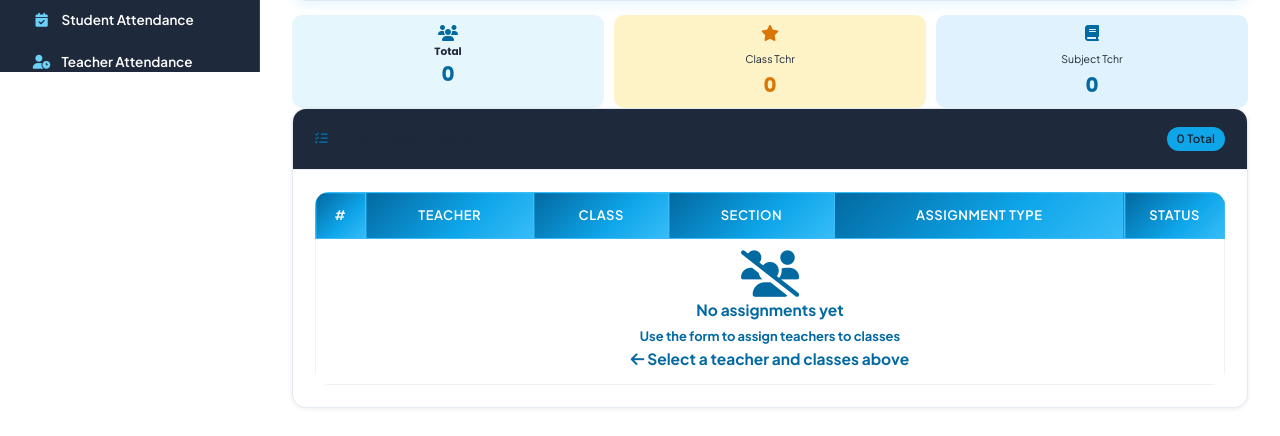
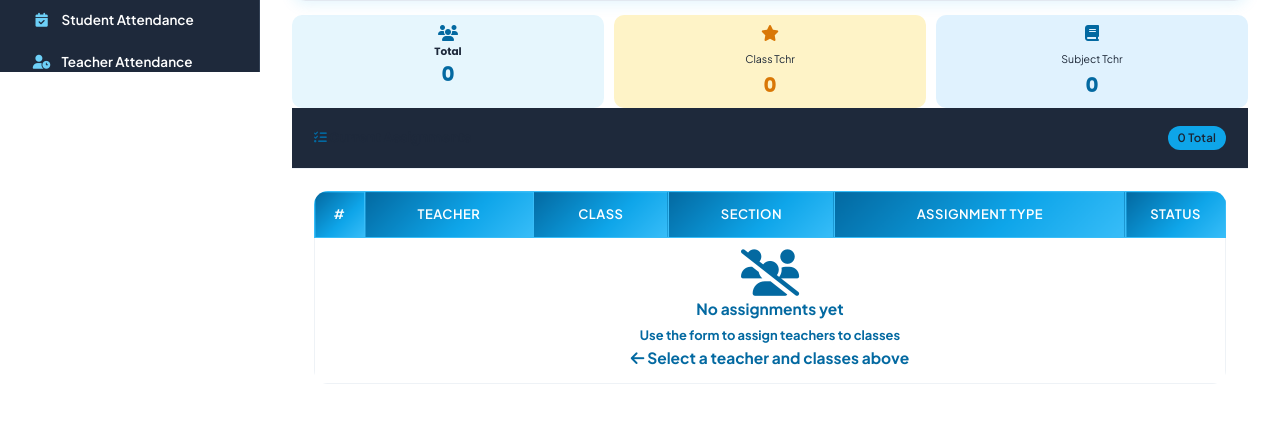
Before and after one commit to abdullahkhan12dec2004-arc/school-management-system, a Flask app: page /assignments in a window 1280 px wide. Shown: the part 728-1164 px from the top of the page. After the commit the page ends 1112 px from the top, so only its background shows below. Run offline with Flask 3, Linux system fonts and the light colour scheme; the visitor is signed in with stand-in values (Sample User, id 1); data that the repository does not hold is empty; some libraries are stand-ins or nearby versions.

Commit message:
Update assignments.html

```diff
--- a/templates/assignments.html
+++ b/templates/assignments.html
@@ -365,7 +365,7 @@
 
     <!-- Assignments List -->
     <div class="col-md-8">
-        <div class="card shadow-sm">
+        <div >
             <div class="card-header bg-white border-bottom d-flex justify-content-between align-items-center">
                 <h5 class="mb-0 fw-semibold">
                     <i class="fas fa-list-check" style="color: var(--sky-dark);"></i> Current Assignments
```
